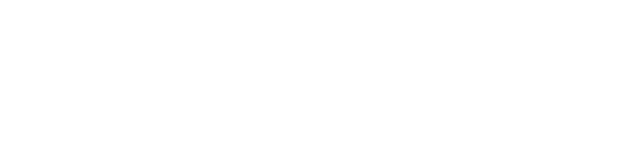
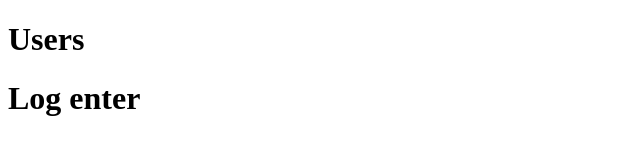
Before and after one commit to DmytroB-bit/Twitter, a plain HTML site: page index.html in a window 1280 px wide. Shown: the whole page, without its empty margins (0-640 px from the left). Drawn offline with Linux system fonts and the light colour scheme.

Commit message:
code new html

```diff
--- a/index.html
+++ b/index.html
@@ -6,6 +6,7 @@
     <title>Document</title>
 </head>
 <body>
-
+    <h1>Users</h1>
+    <h1>Log enter</h1>
 </body>
 </html>
```
